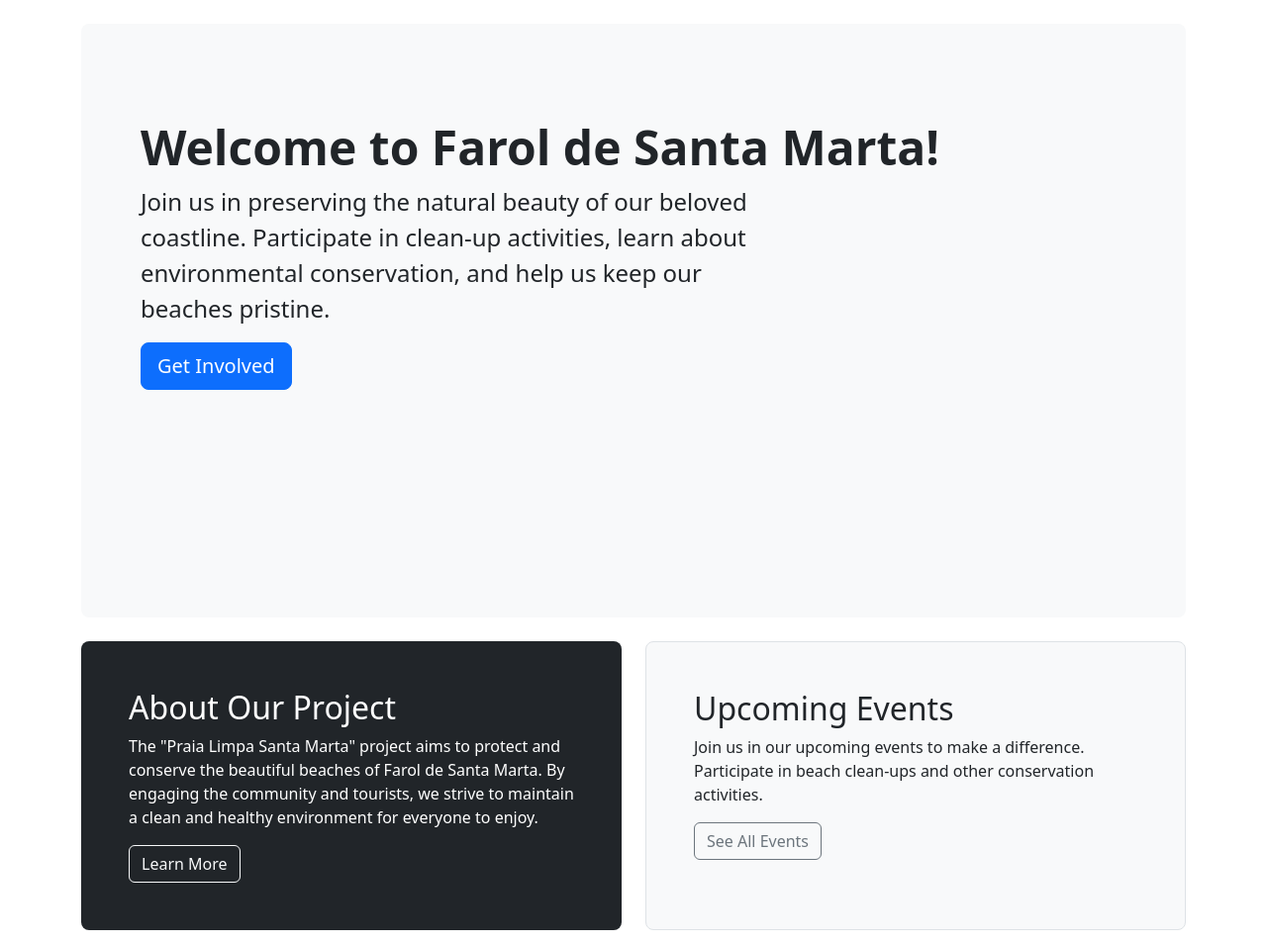
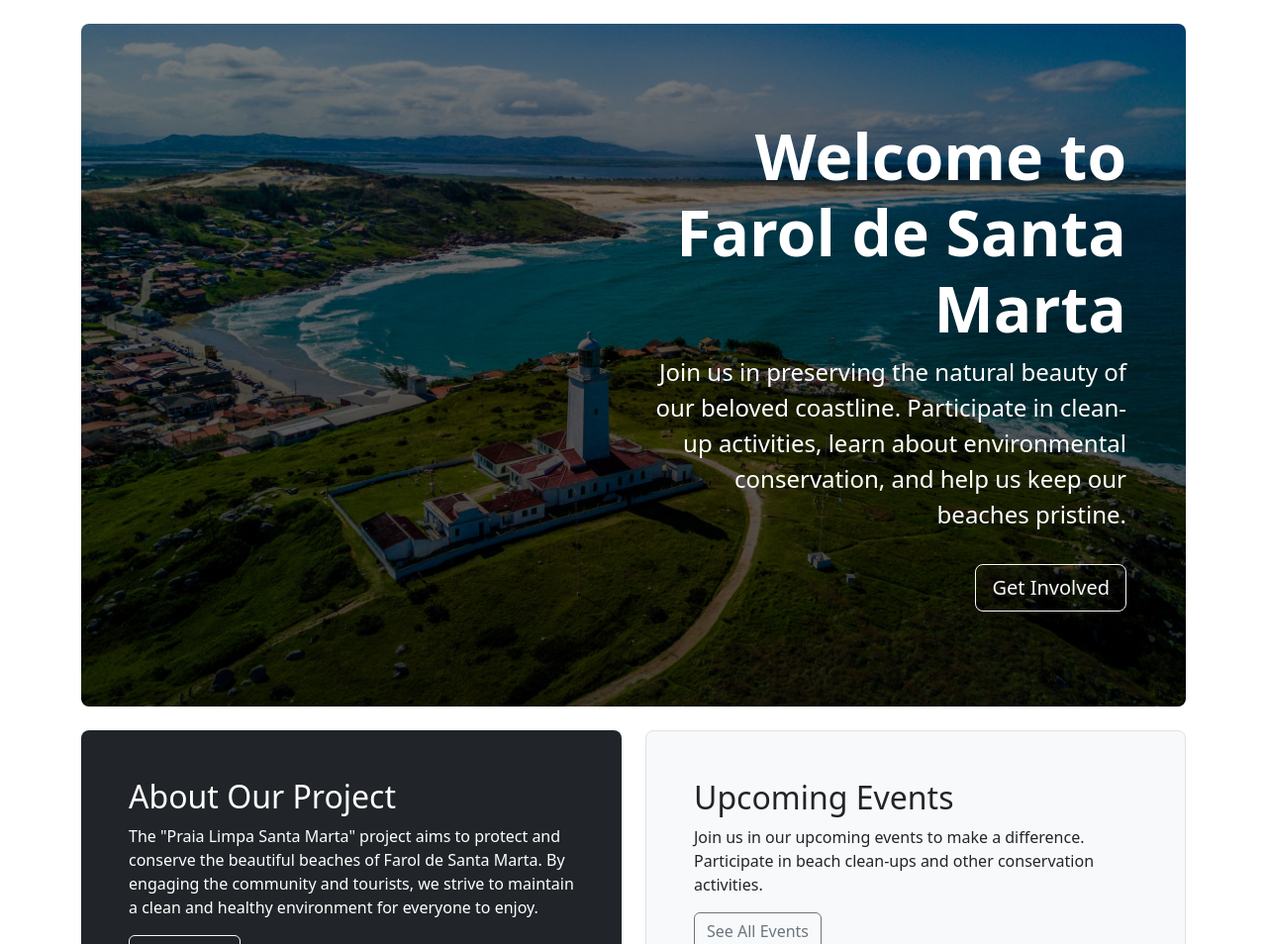
Before and after one commit to ssnuernberg/faroldesantamartaproject, a Django app: page / in a window 1280 px wide. Shown: the part 56-1010 px from the top of the page at 99% size. Run offline with Django 5.2, Linux system fonts and the light colour scheme; parts of the project's set-up code (start-up, migrations or seed data) failed here and were passed over; some libraries are stand-ins or nearby versions.

Commit message:
Include home photo

```diff
--- a/faroldesantamartaapp/templates/base.html
+++ b/faroldesantamartaapp/templates/base.html
@@ -1,3 +1,4 @@
+{% load static %}
 <!DOCTYPE html>
 <html lang="en">
 <head>
--- a/faroldesantamartaapp/templates/index.html
+++ b/faroldesantamartaapp/templates/index.html
@@ -1,4 +1,6 @@
 {% extends 'base.html' %}
+{% load static %}
+
 
 {% block title %}Home{% endblock %}
 
@@ -15,14 +17,18 @@
     </div>
   {% endif %}
 
-  <!-- Hero section -->
-  <div class="p-5 mb-4 bg-light rounded-3" style="min-height: 600px;">
-    <div class="container-fluid py-5">
-      <h1 class="display-5 fw-bold">Welcome to Farol de Santa Marta!</h1>
-      <p class="col-md-8 fs-4">Join us in preserving the natural beauty of our beloved coastline. Participate in clean-up activities, learn about environmental conservation, and help us keep our beaches pristine.</p>
-      <a href="{% url 'faroldesantamartaapp:get_involved' %}" class="btn btn-primary btn-lg" type="button">Get Involved</a>
+  <div class="p-5 mb-4 rounded-3" style="min-height: 600px; background-image: linear-gradient(to bottom, rgba(0, 0, 0, 0.5), rgba(0, 0, 0, 0.7)), url('{% static 'images/farol-aero.jpg' %}'); background-size: cover; background-position: center; background-repeat: no-repeat;">
+    <div class="container-fluid py-5 text-white">
+      <div class="row justify-content-end">
+        <div class="col-md-6 text-end">
+          <h1 class="display-3 fw-bold">Welcome to Farol de Santa Marta</h1>
+          <p class="fs-4">Join us in preserving the natural beauty of our beloved coastline. Participate in clean-up activities, learn about environmental conservation, and help us keep our beaches pristine.</p>
+          <a href="{% url 'faroldesantamartaapp:get_involved' %}" class="btn btn-outline-light btn-lg mt-3" type="button">Get Involved</a>
+        </div>
+      </div>
     </div>
   </div>
+
 
   <!-- Introduction Section -->
   <div class="row align-items-md-stretch">
```
Also changed, not shown: faroldesantamartaapp/static/images/farol-aero.jpg (added).
